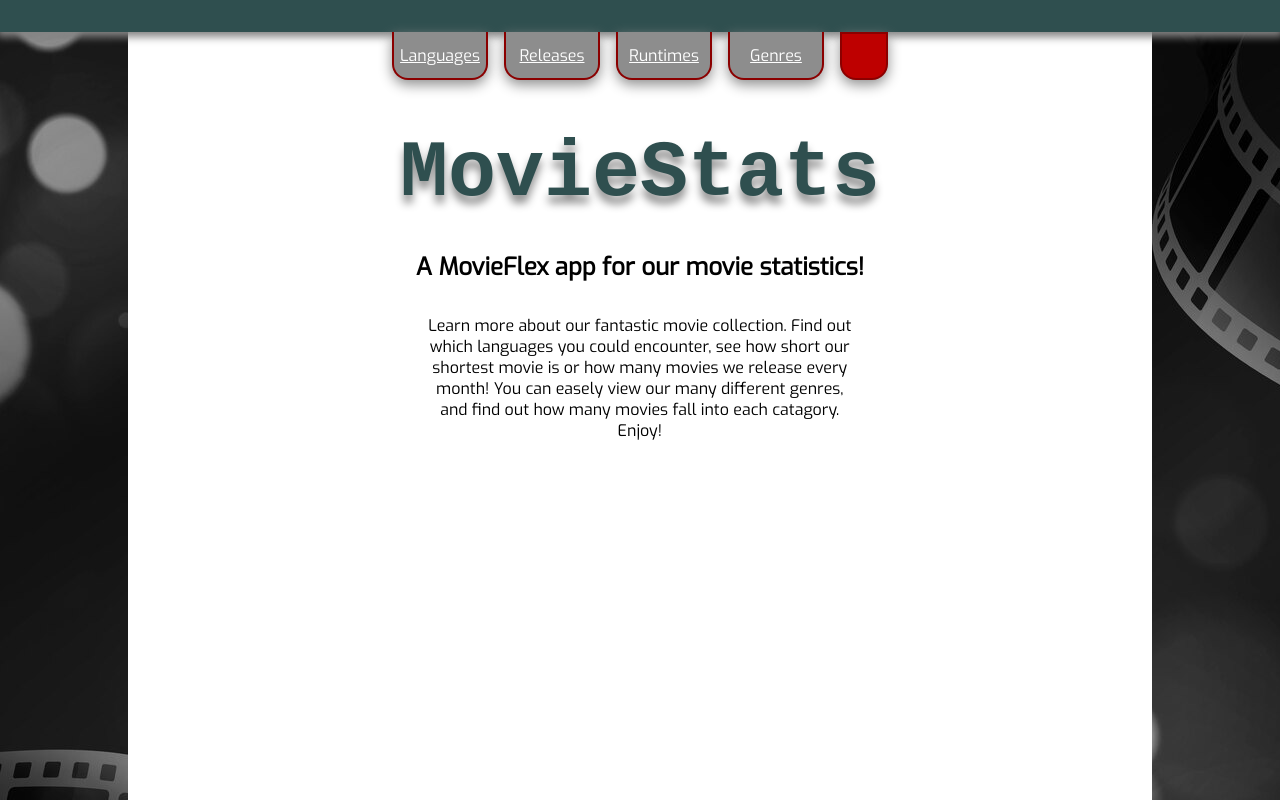
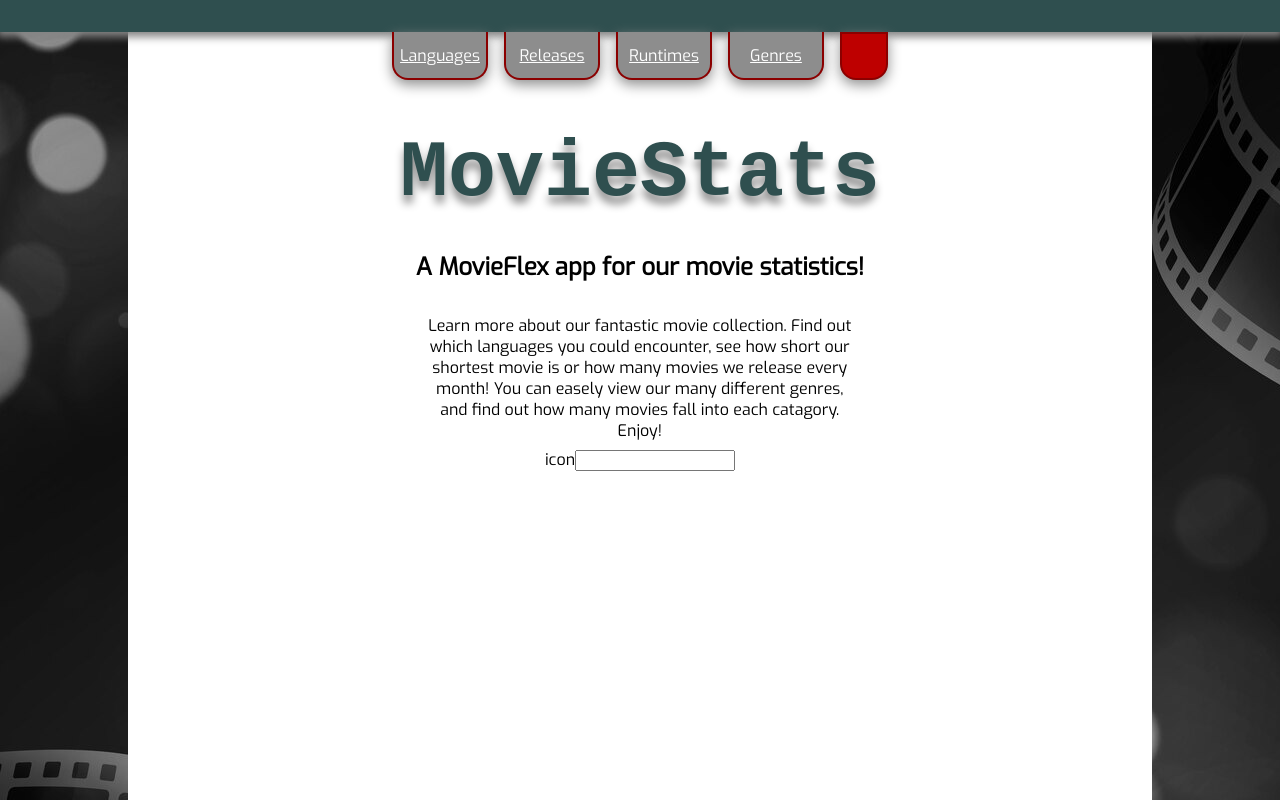
Before and after one commit to QueAnkan/moviestats, a React (Vite) app: page / in a window 1280 px wide. Built offline with nearby package versions, Linux system fonts and the light colour scheme; a web font is replaced by a local one.

Commit message:
search-function in order

```diff
--- /dev/null
+++ b/src/components/Search.jsx
@@ -0,0 +1,45 @@
+import { useState } from "react"
+import docData from '../data/documentaries.json'
+import featureData from '../data/feature-films.json'
+import specialsData from '../data/specials.json'
+import ShowOneMovie from './ShowOneMovie'
+
+
+const Search = ()  => {
+ const [searchString, setSearchstring] = useState('')
+const movies = docData.concat(featureData, specialsData)
+
+
+const handleOnChange = (event) => {
+	setSearchstring(event.target.value)
+}
+
+const movieMatches = movies.filter((movie) =>{
+	return movie.Title.toLowerCase().includes(searchString.toLowerCase())
+
+
+})
+
+	return(
+		<section>
+			<label htmlFor="search">icon</label>
+			<input
+			type="text"
+			id="search"
+			value={searchString}
+			onChange={handleOnChange} />
+
+			<div>
+			{
+				searchString === ''?
+				null:
+					movieMatches.length === 1?
+					<ShowOneMovie movie={movieMatches[0]}/> :
+					movieMatches.map(movie => <div key={movie.Title+movie.Premiere}>{movie.Title}</div>)
+			}
+			</div>
+		</section>
+	)
+}
+
+export default Search
--- /dev/null
+++ b/src/components/ShowOneMovie.jsx
@@ -0,0 +1,12 @@
+const ShowOneMovie = ({movie}) => {
+    return (
+        <ul>
+            {Object.entries(movie).map(([key, value]) => {
+                return <li key={key}>{key}: {value}</li>
+            })}
+        </ul>
+    )
+}
+
+
+export default ShowOneMovie
--- a/src/data/getMovieGenre.js
+++ b/src/data/getMovieGenre.js
@@ -5,7 +5,6 @@ import colors from './colorschemes'
 
 const allFictionMovieData = featureData.concat(specialsData)
 
-console.log(docData.length);
 
 export function getMovieGenre() {
 
@@ -23,8 +22,7 @@ allFictionMovieData.forEach((movie) => {
 
 const genres = Object.entries(genreCount)
 const documentaries = ['Documenteries',  docData.length]
-console.log(documentaries);
-console.log(genres);
+
 genres.push(documentaries)
 const genreNames = genres.map(genre => genre[0])
 const genreStats =  genres.map(genre => genre[1])
--- a/src/routes/home/Home.jsx
+++ b/src/routes/home/Home.jsx
@@ -1,4 +1,6 @@
 import './home.css'
+
+import Search from '../../components/Search'
 
 const Home = () => {
 
@@ -9,6 +11,8 @@ const Home = () => {
 			<h2>A MovieFlex app for our movie statistics!</h2>
 			<p>Learn more about our fantastic movie collection. Find out which languages you could encounter, see how short our shortest movie is or how many movies we release every month! You can easely view our many different genres, and find out how many movies fall into each catagory. Enjoy! </p>
 			</article>
+
+			<Search/>
 		</section>
 
 	)
```
